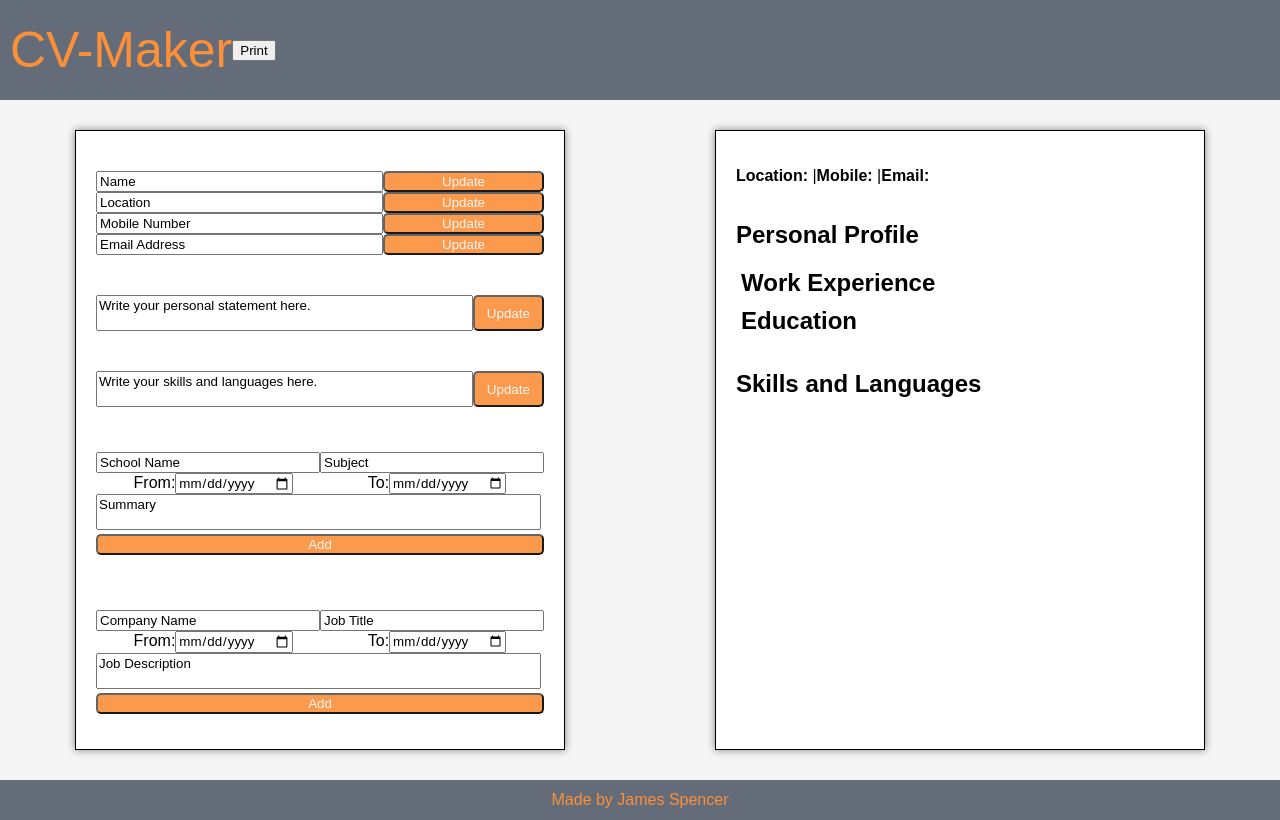
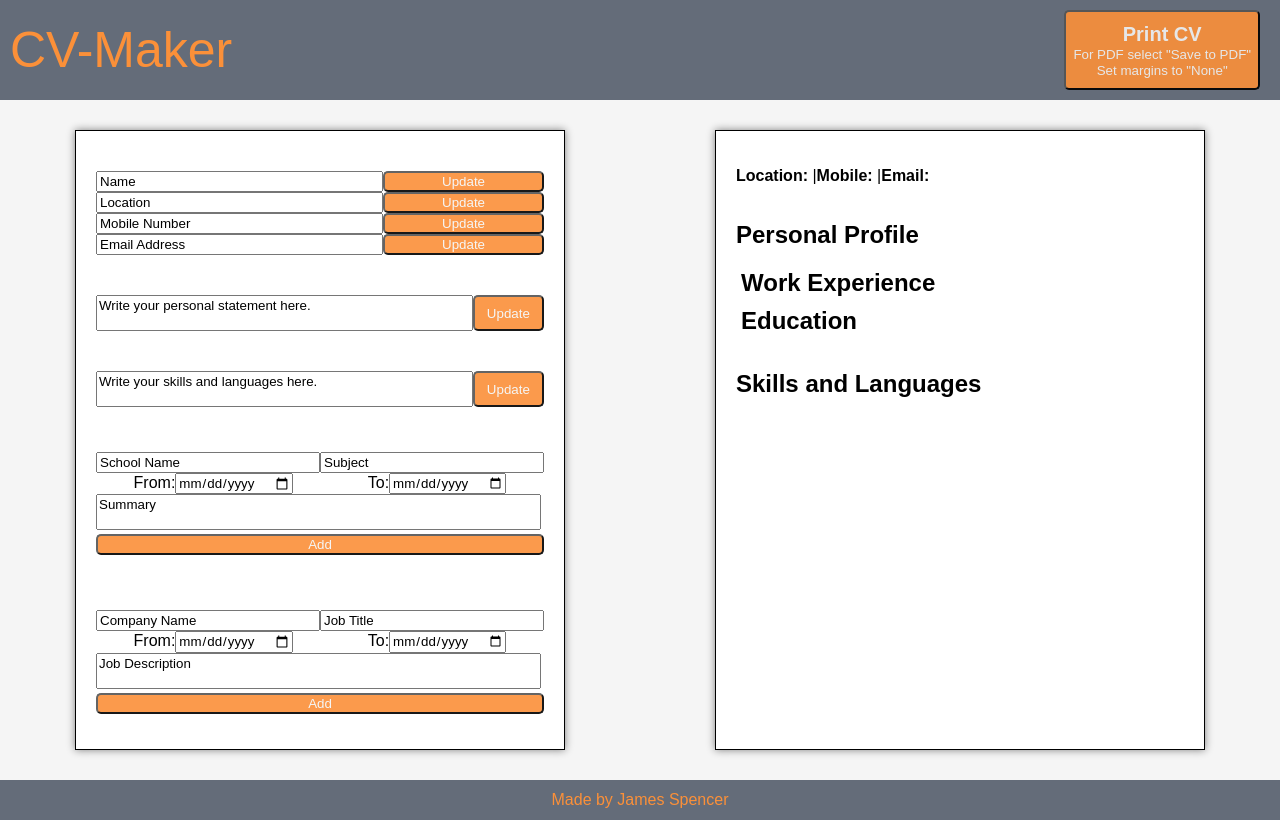
Before and after one commit to jkcswd/cv-maker, a React (Create React App) app: page / in a window 1280 px wide. Built offline with nearby package versions, Linux system fonts and the light colour scheme.

Commit message:
add print button

```diff
--- a/src/App.css
+++ b/src/App.css
@@ -12,8 +12,16 @@ header {
   font-size: 50px;
 
   display: flex;
-  justify-content: flex-start;
+  justify-content: space-between;
   align-items: center;
+}
+
+header .button {
+  height: 100%;
+  margin-right: 30px;
+}
+header .button * {
+  margin: 1px;
 }
 
 main{
--- a/src/App.js
+++ b/src/App.js
@@ -221,7 +221,15 @@ class App extends Component{
   render(){
     return (
       <div className="App">
-        <header> <div>CV-Maker</div>  <button onClick={this.handlePrint}>Print</button></header>
+        <header>
+          <div>CV-Maker</div>
+          <button onClick={this.handlePrint} className="button">
+           <h2>Print CV</h2>
+           <p>For PDF select "Save to PDF"</p>
+           <p>Set margins to "None"</p>
+          </button>
+        </header>
+
         <main>
           <Input
             handleChange={this.handleChange}
@@ -235,6 +243,7 @@ class App extends Component{
           />
           <Display cvData={this.state.cvData} className="Display"/>
         </main>
+
         <footer>Made by James Spencer</footer>
 
       </div>
```
